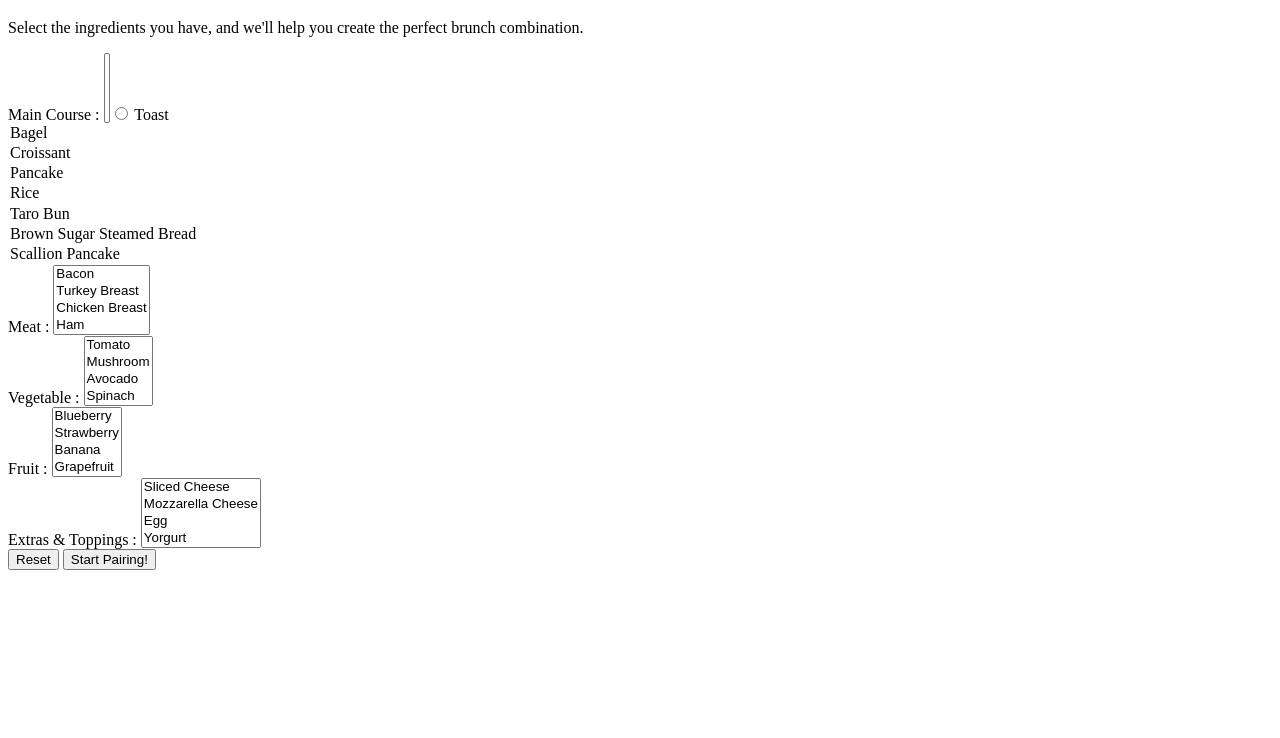
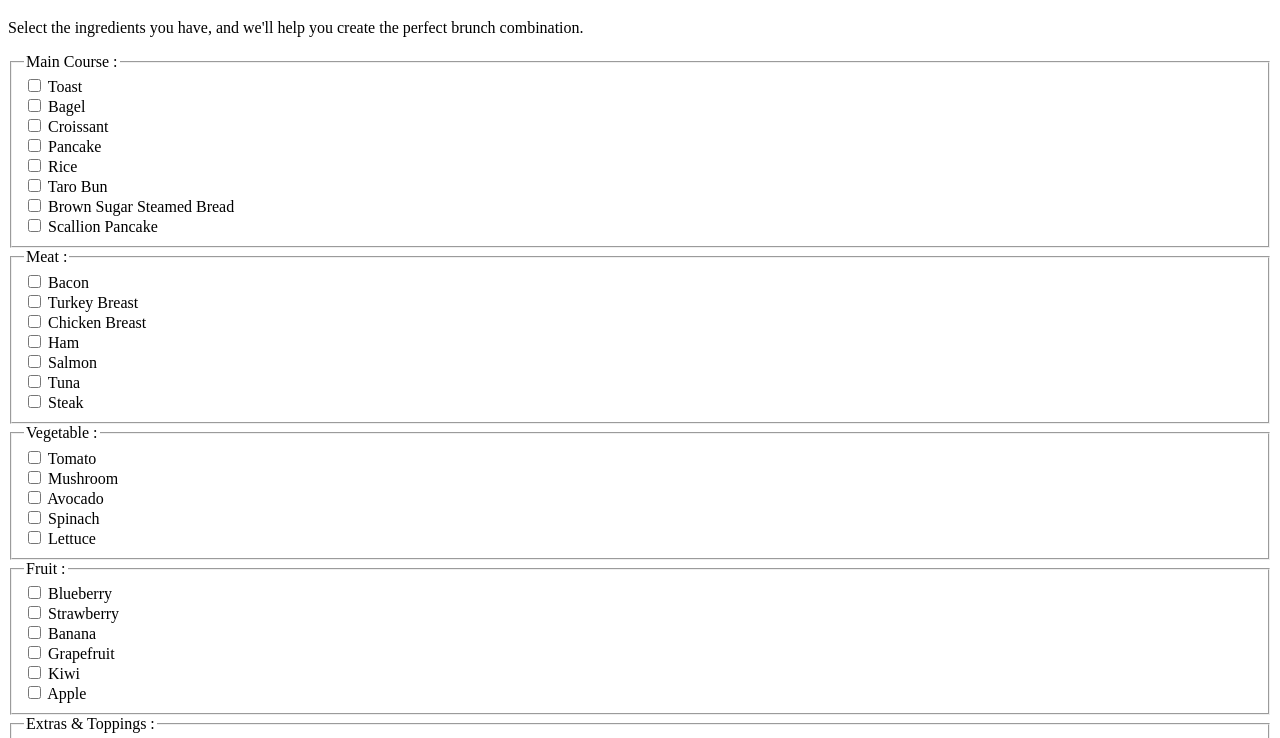
Before and after one commit to jennyenn/functions, a plain HTML site: page index.html in a window 1280 px wide. Shown: the part 61-799 px from the top of the page. Drawn offline with Linux system fonts and the light colour scheme.

Commit message:
Update index.html

```diff
--- a/index.html
+++ b/index.html
@@ -12,63 +12,87 @@
 		<h1>Your Personalized Brunch Inspiration!</h1>
 		<p>Select the ingredients you have, and we'll help you create the perfect brunch combination.</p>
 		<form>
-			<section>
-				<label for="main"> Main Course : </label>
-				<select id="main" name="main" multiple>
-					<option><input type="radio" > Toast </option>
-					<option><input type="radio" > Bagel </option>
-					<option><input type="radio" > Croissant </option>
-					<option><input type="radio" > Pancake </option>
-					<option><input type="radio" > Rice </option>
-					<option><input type="radio" > Taro Bun </option>
-					<option><input type="radio" > Brown Sugar Steamed Bread </option>
-					<option><input type="radio" > Scallion Pancake </option>
-				</select>
-			</section>
-			<section>
-				<label for="meat"> Meat : </label>
-				<select id="meat" name="meat" multiple>
-					<option> Bacon </option>
-					<option> Turkey Breast </option>
-					<option> Chicken Breast </option>
-					<option> Ham </option>
-					<option> Salmon </option>
-					<option> Tuna </option>
-					<option> Steak </option>
-				</select>
-			</section>
-			<section>
-				<label for="vegetable"> Vegetable : </label>
-				<select id="vegetable" name="vegetable" multiple>
-					<option> Tomato </option>
-					<option> Mushroom </option>
-					<option> Avocado </option>
-					<option> Spinach </option>
-					<option> Lettuce </option>
-				</select>
-			</section>
-			<section>
-				<label for="fruit"> Fruit : </label>
-				<select id="fruit" name="fruit" multiple>
-					<option> Blueberry </option>
-					<option> Strawberry </option>
-					<option> Banana </option>
-					<option> Grapefruit </option>
-					<option> Kiwi </option>
-				</select>
-			</section>
-			<section>
-				<label for="other"> Extras & Toppings : </label>
-				<select id="other" name="other" multiple>
-					<option> Sliced Cheese </option>
-					<option> Mozzarella Cheese </option>
-					<option> Egg </option>
-					<option> Yorgurt </option>
-					<option> Nuts </option>
-					<option> Gronola </option>
-					<option> Cereal </option>
-				</select>
-			</section>
+			<fieldset>
+				<legend>Main Course :</legend>
+				<input id="main-1" name="main" type="checkbox" value="1">
+				<label for="main-1">Toast</label><br>
+				<input id="main-2" name="main" type="checkbox" value="2">
+				<label for="main-2">Bagel</label><br>
+				<input id="main-3" name="main" type="checkbox" value="3">
+				<label for="main-3">Croissant</label><br>
+				<input id="main-4" name="main" type="checkbox" value="4">
+				<label for="main-4">Pancake</label><br>
+				<input id="main-5" name="main" type="checkbox" value="5">
+				<label for="main-5">Rice</label><br>
+				<input id="main-6" name="main" type="checkbox" value="6">
+				<label for="main-6">Taro Bun</label><br>
+				<input id="main-7" name="main" type="checkbox" value="7">
+				<label for="main-7">Brown Sugar Steamed Bread</label><br>
+				<input id="main-8" name="main" type="checkbox" value="8">
+				<label for="main-8">Scallion Pancake</label><br>
+			</fieldset>
+			<fieldset>
+				<legend>Meat :</legend>
+				<input id="meat-1" name="meat" type="checkbox" value="1">
+				<label for="meat-1">Bacon</label><br>
+				<input id="meat-2" name="meat" type="checkbox" value="2">
+				<label for="meat-2">Turkey Breast</label><br>
+				<input id="meat-3" name="meat" type="checkbox" value="3">
+				<label for="meat-3">Chicken Breast</label><br>
+				<input id="meat-4" name="meat" type="checkbox" value="4">
+				<label for="meat-4">Ham</label><br>
+				<input id="meat-5" name="meat" type="checkbox" value="5">
+				<label for="meat-5">Salmon</label><br>
+				<input id="meat-6" name="meat" type="checkbox" value="6">
+				<label for="meat-6">Tuna</label><br>
+				<input id="meat-7" name="meat" type="checkbox" value="7">
+				<label for="meat-7">Steak</label><br>
+			</fieldset>
+			<fieldset>
+				<legend>Vegetable :</legend>
+				<input id="vegetable-1" name="vegetable" type="checkbox" value="1">
+				<label for="vegetable-1">Tomato</label><br>
+				<input id="vegetable-2" name="vegetable" type="checkbox" value="2">
+				<label for="vegetable-2">Mushroom</label><br>
+				<input id="vegetable-3" name="vegetable" type="checkbox" value="3">
+				<label for="vegetable-3">Avocado</label><br>
+				<input id="vegetable-4" name="vegetable" type="checkbox" value="4">
+				<label for="vegetable-4">Spinach</label><br>
+				<input id="vegetable-5" name="vegetable" type="checkbox" value="5">
+				<label for="vegetable-5">Lettuce</label><br>
+			</fieldset>
+			<fieldset>
+				<legend>Fruit :</legend>
+				<input id="fruit-1" name="fruit" type="checkbox" value="1">
+				<label for="fruit-1">Blueberry</label><br>
+				<input id="fruit-2" name="fruit" type="checkbox" value="2">
+				<label for="fruit-2">Strawberry</label><br>
+				<input id="fruit-3" name="fruit" type="checkbox" value="3">
+				<label for="fruit-3">Banana</label><br>
+				<input id="fruit-4" name="fruit" type="checkbox" value="4">
+				<label for="fruit-4">Grapefruit</label><br>
+				<input id="fruit-5" name="fruit" type="checkbox" value="5">
+				<label for="fruit-5">Kiwi</label><br>
+				<input id="fruit-6" name="fruit" type="checkbox" value="6">
+				<label for="fruit-6">Apple</label><br>
+			</fieldset>
+			<fieldset>
+				<legend>Extras & Toppings :</legend>
+				<input id="other-1" name="other" type="checkbox" value="1">
+				<label for="other-1">Sliced Cheese</label><br>
+				<input id="other-2" name="other" type="checkbox" value="2">
+				<label for="other-2">Mozzarella Cheese</label><br>
+				<input id="other-3" name="other" type="checkbox" value="3">
+				<label for="other-3">Egg</label><br>
+				<input id="other-4" name="other" type="checkbox" value="4">
+				<label for="other-4">Yorgurt</label><br>
+				<input id="other-5" name="other" type="checkbox" value="5">
+				<label for="other-5">Nuts</label><br>
+				<input id="other-6" name="other" type="checkbox" value="6">
+				<label for="other-6">Gronola</label><br>
+				<input id="other-7" name="other" type="checkbox" value="7">
+				<label for="other-7">Cereal</label><br>
+			</fieldset>
 			<section>
 				<button type="reset"> Reset </button>
 				<button> Start Pairing! </button>
```
